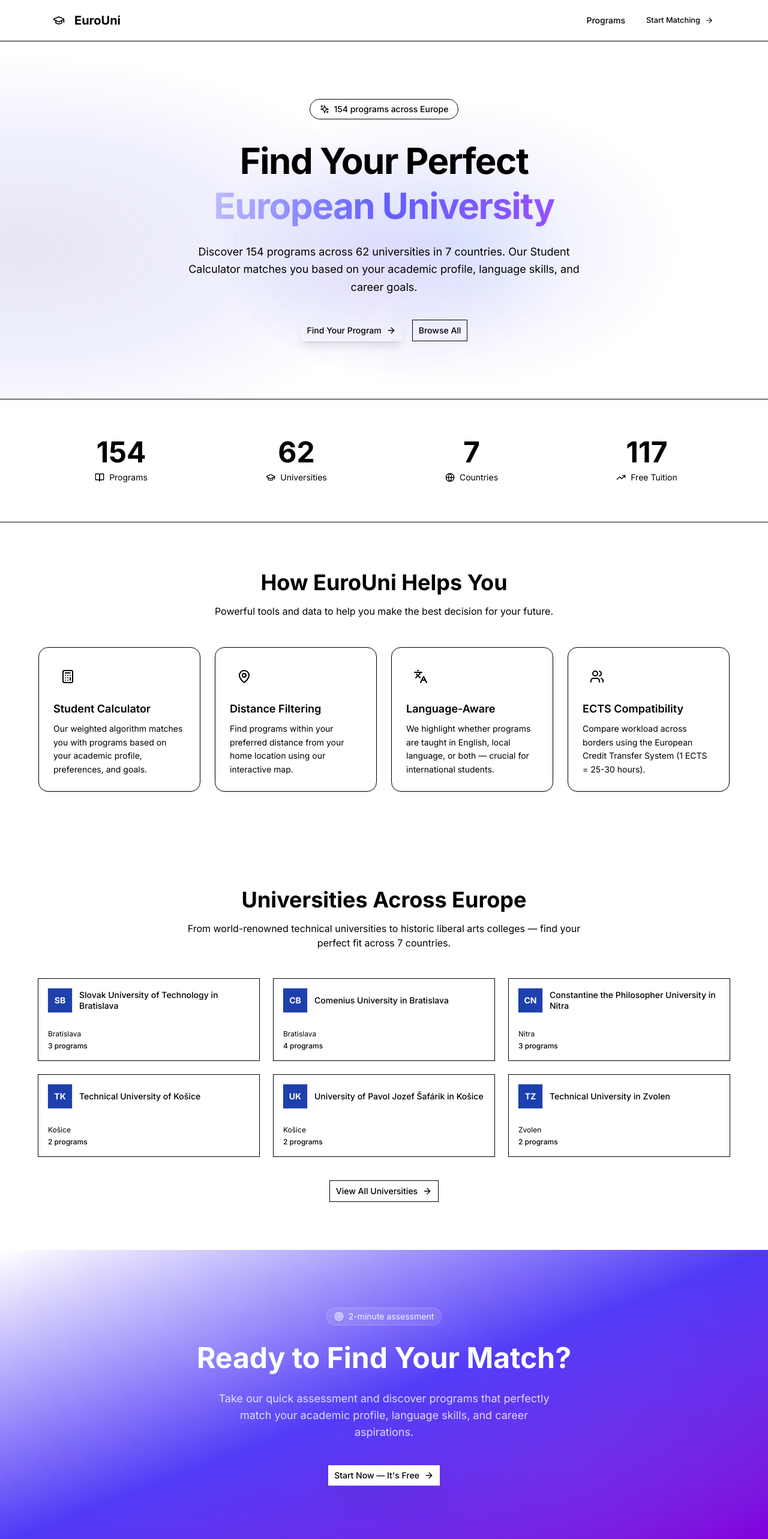
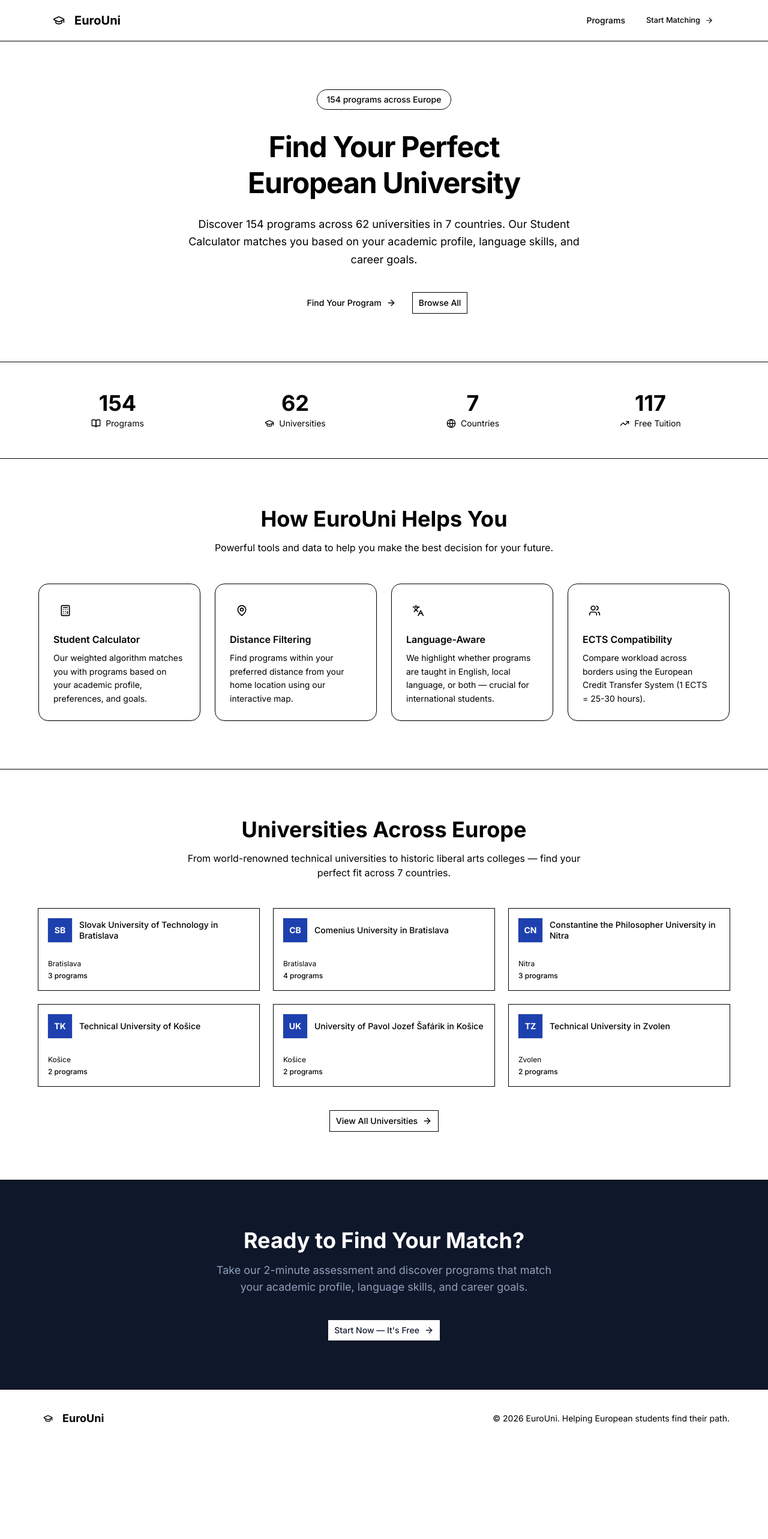
Before and after one commit to owndy123/eurouni, a Next.js app: page / in a window 1280 px wide. Shown: the top 2566 px of the page at 60% size. After the commit the page ends 2413 px from the top, so only its background shows below. Built offline with nearby package versions, Linux system fonts and the light colour scheme.

Commit message:
fix: homepage — remove AI aurora effects, gradient text, animated counters, spotlight cards, purple gradient CTA. Clean, calm design.

```diff
--- a/src/app/page.tsx
+++ b/src/app/page.tsx
@@ -1,88 +1,12 @@
 'use client'
 
 import Link from 'next/link'
-import { useRef, useState } from 'react'
-import { motion, useInView, animate } from 'framer-motion'
-import { GraduationCap, MapPin, Languages, Calculator, ArrowRight, Globe, Users, Sparkles, Target, BookOpen, TrendingUp } from 'lucide-react'
+import { motion } from 'framer-motion'
+import { GraduationCap, MapPin, Languages, Calculator, ArrowRight, Globe, Users, BookOpen, TrendingUp } from 'lucide-react'
 import { Button } from '@/components/ui/button'
 import { Card, CardContent, CardHeader, CardTitle, CardDescription } from '@/components/ui/card'
 import { universities, programs, getStats, getUniversityWithLogo } from '@/data/mockData'
 import { UniversityAvatar } from '@/components/university-avatar'
-
-// ============ ANIMATED COUNTER ============
-function AnimatedCounter({ value, suffix = '' }: { value: number; suffix?: string }) {
-  const ref = useRef<HTMLSpanElement>(null)
-  const isInView = useInView(ref, { once: true, margin: '-80px' })
-  const [displayValue, setDisplayValue] = useState(0)
-
-  if (isInView && displayValue === 0) {
-    animate(0, value, {
-      duration: 1.5,
-      ease: 'easeOut',
-      onUpdate: (latest) => setDisplayValue(Math.round(latest)),
-    })
-  }
-
-  return (
-    <span ref={ref}>
-      {displayValue.toLocaleString()}{suffix}
-    </span>
-  )
-}
-
-// ============ SPOTLIGHT CARD ============
-function SpotlightCard({
-  icon: Icon,
-  title,
-  description,
-  index,
-}: {
-  icon: React.ElementType
-  title: string
-  description: string
-  index: number
-}) {
-  const [mousePos, setMousePos] = useState({ x: 0, y: 0 })
-  const [isHovered, setIsHovered] = useState(false)
-
-  const handleMouseMove = (e: React.MouseEvent<HTMLDivElement>) => {
-    const rect = e.currentTarget.getBoundingClientRect()
-    setMousePos({
-      x: e.clientX - rect.left,
-      y: e.clientY - rect.top,
-    })
-  }
-
-  return (
-    <motion.div
-      initial={{ opacity: 0, y: 20 }}
-      whileInView={{ opacity: 1, y: 0 }}
-      transition={{ delay: index * 0.1, duration: 0.5 }}
-      viewport={{ once: true, margin: '-50px' }}
-      className="relative overflow-hidden rounded-2xl bg-card p-6 border border-border/50 shadow-sm"
-      onMouseMove={handleMouseMove}
-      onMouseEnter={() => setIsHovered(true)}
-      onMouseLeave={() => setIsHovered(false)}
-    >
-      {/* Spotlight */}
-      <div
-        className="pointer-events-none absolute inset-0 transition-opacity duration-300"
-        style={{
-          background: `radial-gradient(300px circle at ${mousePos.x}px ${mousePos.y}px, rgba(120,119,198,0.15), transparent 40%)`,
-          opacity: isHovered ? 1 : 0,
-        }}
-      />
-      {/* Content */}
-      <div className="relative z-10">
-        <div className="inline-flex items-center justify-center w-12 h-12 rounded-xl bg-primary/10 mb-4">
-          <Icon className="w-6 h-6 text-primary" />
-        </div>
-        <h3 className="text-lg font-semibold text-foreground mb-2">{title}</h3>
-        <p className="text-sm text-muted-foreground leading-relaxed">{description}</p>
-      </div>
-    </motion.div>
-  )
-}
 
 // ============ FEATURES DATA ============
 const features = [
@@ -154,10 +78,10 @@ export default function Home() {
   return (
     <div className="min-h-screen bg-background">
       {/* ============ NAVIGATION ============ */}
-      <nav className="border-b bg-background/80 backdrop-blur-xl sticky top-0 z-50">
+      <nav className="border-b bg-background/80 backdrop-blur-md sticky top-0 z-50">
         <div className="max-w-6xl mx-auto px-4 py-4 flex items-center justify-between">
           <Link href="/" className="flex items-center gap-2 group">
-            <div className="w-9 h-9 rounded-xl bg-primary flex items-center justify-center">
+            <div className="w-9 h-9 rounded-lg bg-primary flex items-center justify-center">
               <GraduationCap className="w-5 h-5 text-primary-foreground" />
             </div>
             <span className="text-xl font-bold text-foreground group-hover:text-primary transition-colors">
@@ -182,59 +106,17 @@ export default function Home() {
       </nav>
 
       {/* ============ HERO SECTION ============ */}
-      <section className="relative overflow-hidden py-24 px-4">
-        {/* Aurora gradient background */}
-        <div className="absolute inset-0 -z-10">
-          <div className="absolute inset-0 bg-gradient-to-b from-primary/5 via-background to-background" />
-          <div
-            className="absolute top-0 left-1/2 -translate-x-1/2 w-[1200px] h-[600px] opacity-30"
-            style={{
-              background:
-                'radial-gradient(ellipse at center, rgba(120,119,198,0.4) 0%, rgba(99,102,241,0.2) 40%, transparent 70%)',
-              animation: 'aurora 8s ease-in-out infinite alternate',
-            }}
-          />
-          <div
-            className="absolute top-20 left-1/4 w-[800px] h-[500px] opacity-20"
-            style={{
-              background:
-                'radial-gradient(ellipse at center, rgba(59,130,246,0.5) 0%, rgba(99,102,241,0.2) 40%, transparent 70%)',
-              animation: 'aurora2 10s ease-in-out infinite alternate',
-            }}
-          />
-          <div
-            className="absolute top-40 right-1/4 w-[600px] h-[400px] opacity-15"
-            style={{
-              background:
-                'radial-gradient(ellipse at center, rgba(168,85,247,0.5) 0%, rgba(99,102,241,0.2) 40%, transparent 70%)',
-              animation: 'aurora3 12s ease-in-out infinite alternate',
-            }}
-          />
+      <section className="py-20 px-4 border-b border-border/50">
+        <div className="max-w-4xl mx-auto text-center">
+          {/* Badge — plain, no sparkle icon */}
+          <div className="inline-flex items-center gap-2 px-4 py-1.5 rounded-full bg-primary/10 border border-primary/20 text-primary text-sm font-medium mb-8">
+            {stats.totalPrograms} programs across Europe
           </div>
 
-        <div className="max-w-4xl mx-auto text-center">
-          <motion.div
-            initial={{ opacity: 0, y: 30 }}
-            animate={{ opacity: 1, y: 0 }}
-            transition={{ duration: 0.8, ease: 'easeOut' }}
-          >
-            {/* Badge */}
-            <motion.div
-              initial={{ opacity: 0, scale: 0.9 }}
-              animate={{ opacity: 1, scale: 1 }}
-              transition={{ delay: 0.2, duration: 0.5 }}
-              className="inline-flex items-center gap-2 px-4 py-1.5 rounded-full bg-primary/10 border border-primary/20 text-primary text-sm font-medium mb-8"
-            >
-              <Sparkles className="w-4 h-4" />
-              {stats.totalPrograms} programs across Europe
-            </motion.div>
-
-            {/* Headline */}
-            <h1 className="text-5xl md:text-6xl font-bold text-foreground mb-6 leading-tight tracking-tight">
+          {/* Headline — clean, no gradient text */}
+          <h1 className="text-4xl md:text-5xl font-bold text-foreground mb-6 leading-tight tracking-tight">
             Find Your Perfect
-              <span className="block bg-gradient-to-r from-primary via-indigo-500 to-purple-500 bg-clip-text text-transparent">
-                European University
-              </span>
+            <span className="block text-primary">European University</span>
           </h1>
 
           {/* Subtitle */}
@@ -244,13 +126,8 @@ export default function Home() {
           </p>
 
           {/* CTA Buttons */}
-            <motion.div
-              initial={{ opacity: 0, y: 20 }}
-              animate={{ opacity: 1, y: 0 }}
-              transition={{ delay: 0.4, duration: 0.5 }}
-              className="flex flex-col sm:flex-row items-center justify-center gap-4"
-            >
-              <Button asChild size="lg" className="gap-2 shadow-lg shadow-primary/25">
+          <div className="flex flex-col sm:flex-row items-center justify-center gap-4">
+            <Button asChild size="lg" className="gap-2">
               <Link href="/onboarding">
                 Find Your Program
                 <ArrowRight className="w-5 h-5" />
@@ -259,74 +136,50 @@ export default function Home() {
             <Button asChild variant="outline" size="lg">
               <Link href="/programs">Browse All</Link>
             </Button>
-            </motion.div>
-          </motion.div>
+          </div>
         </div>
       </section>
 
       {/* ============ STATS BAR ============ */}
-      <section className="py-16 px-4 border-y border-border/50 bg-muted/30">
+      <section className="py-12 px-4 border-b border-border/50 bg-muted/20">
         <div className="max-w-6xl mx-auto">
-          <div className="grid grid-cols-2 md:grid-cols-4 gap-8 md:gap-4">
-            <motion.div
-              initial={{ opacity: 0 }}
-              whileInView={{ opacity: 1 }}
-              viewport={{ once: true }}
-              className="text-center"
-            >
-              <div className="text-4xl md:text-5xl font-bold text-foreground mb-2">
-                <AnimatedCounter value={stats.totalPrograms} />
+          <div className="grid grid-cols-2 md:grid-cols-4 gap-8">
+            <div className="text-center">
+              <div className="text-3xl md:text-4xl font-bold text-foreground mb-1">
+                {stats.totalPrograms}
               </div>
               <div className="flex items-center justify-center gap-2 text-sm text-muted-foreground">
                 <BookOpen className="w-4 h-4" />
                 Programs
               </div>
-            </motion.div>
-            <motion.div
-              initial={{ opacity: 0 }}
-              whileInView={{ opacity: 1 }}
-              viewport={{ once: true }}
-              transition={{ delay: 0.1 }}
-              className="text-center"
-            >
-              <div className="text-4xl md:text-5xl font-bold text-foreground mb-2">
-                <AnimatedCounter value={stats.totalUniversities} />
+            </div>
+            <div className="text-center">
+              <div className="text-3xl md:text-4xl font-bold text-foreground mb-1">
+                {stats.totalUniversities}
               </div>
               <div className="flex items-center justify-center gap-2 text-sm text-muted-foreground">
                 <GraduationCap className="w-4 h-4" />
                 Universities
               </div>
-            </motion.div>
-            <motion.div
-              initial={{ opacity: 0 }}
-              whileInView={{ opacity: 1 }}
-              viewport={{ once: true }}
-              transition={{ delay: 0.2 }}
-              className="text-center"
-            >
-              <div className="text-4xl md:text-5xl font-bold text-foreground mb-2">
-                <AnimatedCounter value={stats.countries} />
+            </div>
+            <div className="text-center">
+              <div className="text-3xl md:text-4xl font-bold text-foreground mb-1">
+                {stats.countries}
               </div>
               <div className="flex items-center justify-center gap-2 text-sm text-muted-foreground">
                 <Globe className="w-4 h-4" />
                 Countries
               </div>
-            </motion.div>
-            <motion.div
-              initial={{ opacity: 0 }}
-              whileInView={{ opacity: 1 }}
-              viewport={{ once: true }}
-              transition={{ delay: 0.3 }}
-              className="text-center"
-            >
-              <div className="text-4xl md:text-5xl font-bold text-foreground mb-2">
-                <AnimatedCounter value={stats.freeTuition} />
+            </div>
+            <div className="text-center">
+              <div className="text-3xl md:text-4xl font-bold text-foreground mb-1">
+                {stats.freeTuition}
               </div>
               <div className="flex items-center justify-center gap-2 text-sm text-muted-foreground">
                 <TrendingUp className="w-4 h-4" />
                 Free Tuition
               </div>
-            </motion.div>
+            </div>
           </div>
         </div>
       </section>
@@ -334,57 +187,47 @@ export default function Home() {
       {/* ============ FEATURES BENTO GRID ============ */}
       <section className="py-20 px-4">
         <div className="max-w-6xl mx-auto">
-          <motion.div
-            initial={{ opacity: 0, y: 20 }}
-            whileInView={{ opacity: 1, y: 0 }}
-            viewport={{ once: true }}
-            className="text-center mb-12"
-          >
+          <div className="text-center mb-12">
             <h2 className="text-3xl md:text-4xl font-bold text-foreground mb-4">
               How EuroUni Helps You
             </h2>
             <p className="text-muted-foreground max-w-xl mx-auto">
               Powerful tools and data to help you make the best decision for your future.
             </p>
-          </motion.div>
+          </div>
 
           <div className="grid md:grid-cols-2 lg:grid-cols-4 gap-6">
             {features.map((feature, index) => (
-              <SpotlightCard
+              <motion.div
                 key={feature.title}
-                icon={feature.icon}
-                title={feature.title}
-                description={feature.description}
-                index={index}
-              />
+                initial={{ opacity: 0, y: 20 }}
+                whileInView={{ opacity: 1, y: 0 }}
+                transition={{ delay: index * 0.08, duration: 0.4 }}
+                viewport={{ once: true }}
+                className="bg-card p-6 rounded-2xl border border-border/50 shadow-sm"
+              >
+                <div className="inline-flex items-center justify-center w-10 h-10 rounded-lg bg-primary/10 mb-4">
+                  <feature.icon className="w-5 h-5 text-primary" />
+                </div>
+                <h3 className="text-base font-semibold text-foreground mb-2">{feature.title}</h3>
+                <p className="text-sm text-muted-foreground leading-relaxed">{feature.description}</p>
+              </motion.div>
             ))}
           </div>
         </div>
       </section>
 
       {/* ============ UNIVERSITIES PREVIEW ============ */}
-      <section className="py-20 px-4 bg-muted/20">
+      <section className="py-20 px-4 bg-muted/20 border-y border-border/50">
         <div className="max-w-6xl mx-auto">
-          <motion.div
-            initial={{ opacity: 0, y: 20 }}
-            whileInView={{ opacity: 1, y: 0 }}
-            viewport={{ once: true }}
-            className="text-center mb-4"
-          >
+          <div className="text-center mb-12">
             <h2 className="text-3xl md:text-4xl font-bold text-foreground mb-4">
               Universities Across Europe
             </h2>
-          </motion.div>
-          <motion.p
-            initial={{ opacity: 0 }}
-            whileInView={{ opacity: 1 }}
-            viewport={{ once: true }}
-            transition={{ delay: 0.1 }}
-            className="text-center text-muted-foreground mb-12 max-w-2xl mx-auto"
-          >
-            From world-renowned technical universities to historic liberal arts colleges —
-            find your perfect fit across {stats.countries} countries.
-          </motion.p>
+            <p className="text-muted-foreground max-w-2xl mx-auto">
+              From world-renowned technical universities to historic liberal arts colleges — find your perfect fit across {stats.countries} countries.
+            </p>
+          </div>
 
           <div className="grid md:grid-cols-2 lg:grid-cols-3 gap-6">
             {topUniversities.map((uni, index) => {
@@ -401,56 +244,29 @@ export default function Home() {
             })}
           </div>
 
-          <motion.div
-            initial={{ opacity: 0 }}
-            whileInView={{ opacity: 1 }}
-            viewport={{ once: true }}
-            transition={{ delay: 0.3 }}
-            className="text-center mt-10"
-          >
+          <div className="text-center mt-10">
             <Button asChild variant="outline" size="lg">
               <Link href="/programs" className="gap-2">
                 View All Universities
                 <ArrowRight className="w-4 h-4" />
               </Link>
             </Button>
-          </motion.div>
+          </div>
         </div>
       </section>
 
       {/* ============ CTA SECTION ============ */}
-      <section className="py-24 px-4 relative overflow-hidden">
-        <div className="absolute inset-0 -z-0">
-          <div className="absolute inset-0 bg-gradient-to-br from-primary via-indigo-600 to-purple-700" />
-          <div
-            className="absolute inset-0 opacity-30"
-            style={{
-              backgroundImage: 'radial-gradient(circle at 25% 25%, rgba(255,255,255,0.1) 0%, transparent 50%), radial-gradient(circle at 75% 75%, rgba(255,255,255,0.1) 0%, transparent 50%)',
-            }}
-          />
-        </div>
-
-        <motion.div
-          initial={{ opacity: 0, y: 30 }}
-          whileInView={{ opacity: 1, y: 0 }}
-          viewport={{ once: true }}
-          transition={{ duration: 0.7 }}
-          className="relative z-10 max-w-3xl mx-auto text-center"
-        >
-          <div className="inline-flex items-center gap-2 px-3 py-1 rounded-full bg-white/10 border border-white/20 text-white/90 text-sm mb-6">
-            <Target className="w-4 h-4" />
-            2-minute assessment
-          </div>
-          <h2 className="text-3xl md:text-5xl font-bold text-white mb-6 leading-tight">
+      <section className="py-20 px-4 bg-slate-900">
+        <div className="max-w-3xl mx-auto text-center">
+          <h2 className="text-3xl md:text-4xl font-bold text-white mb-4">
             Ready to Find Your Match?
           </h2>
-          <p className="text-lg text-white/80 mb-10 max-w-xl mx-auto">
-            Take our quick assessment and discover programs that perfectly match your academic profile,
-            language skills, and career aspirations.
+          <p className="text-lg text-slate-400 mb-10 max-w-xl mx-auto">
+            Take our 2-minute assessment and discover programs that match your academic profile, language skills, and career goals.
           </p>
           <Button
             size="lg"
-            className="bg-white text-primary hover:bg-white/90 shadow-2xl shadow-black/20 gap-2"
+            className="bg-white text-slate-900 hover:bg-slate-100 gap-2"
             asChild
           >
             <Link href="/onboarding">
@@ -458,7 +274,7 @@ export default function Home() {
               <ArrowRight className="w-5 h-5" />
             </Link>
           </Button>
-        </motion.div>
+        </div>
       </section>
 
       {/* ============ FOOTER ============ */}
@@ -471,26 +287,10 @@ export default function Home() {
             <span className="text-lg font-bold text-foreground">EuroUni</span>
           </div>
           <p className="text-sm text-muted-foreground">
-            © {new Date().getFullYear()} EuroUni. Helping European students find their path.
+            &copy; {new Date().getFullYear()} EuroUni. Helping European students find their path.
           </p>
         </div>
       </footer>
-
-      {/* Aurora keyframes */}
-      <style>{`
-        @keyframes aurora {
-          0% { transform: translate(-50%, -10%) scale(1); opacity: 0.3; }
-          100% { transform: translate(-50%, 10%) scale(1.1); opacity: 0.5; }
-        }
-        @keyframes aurora2 {
-          0% { transform: translateX(-10%) translateY(-5%); opacity: 0.2; }
-          100% { transform: translateX(10%) translateY(5%); opacity: 0.4; }
-        }
-        @keyframes aurora3 {
-          0% { transform: translateX(5%) translateY(10%); opacity: 0.15; }
-          100% { transform: translateX(-5%) translateY(-10%); opacity: 0.3; }
-        }
-      `}</style>
     </div>
   )
 }
```
Lines whose indentation alone changed are shown as unchanged.
